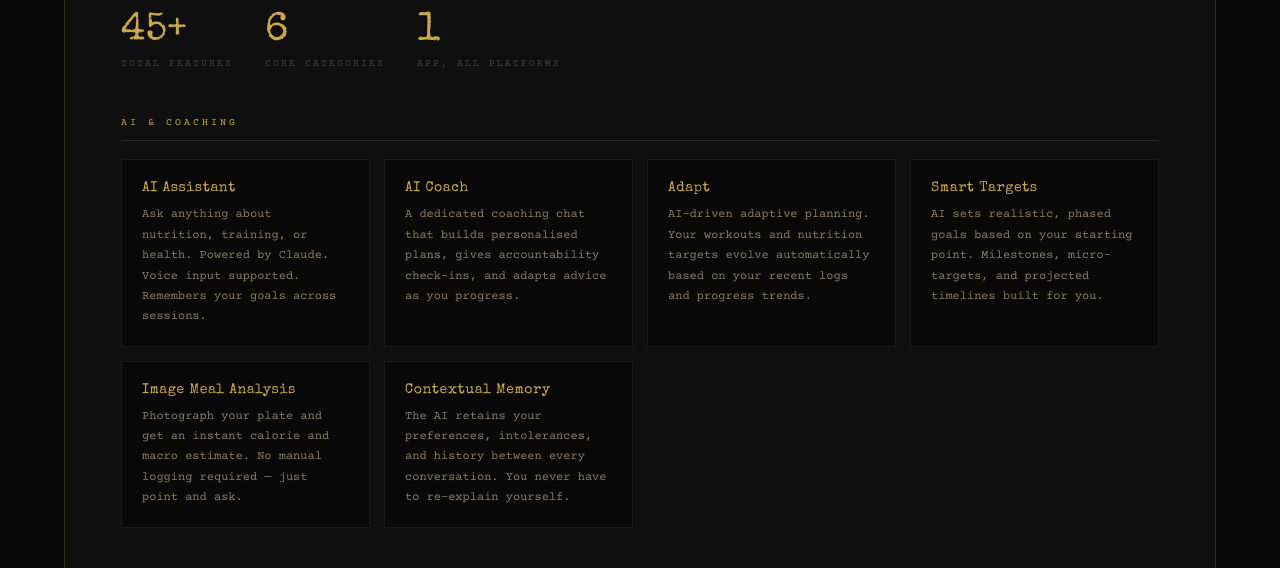
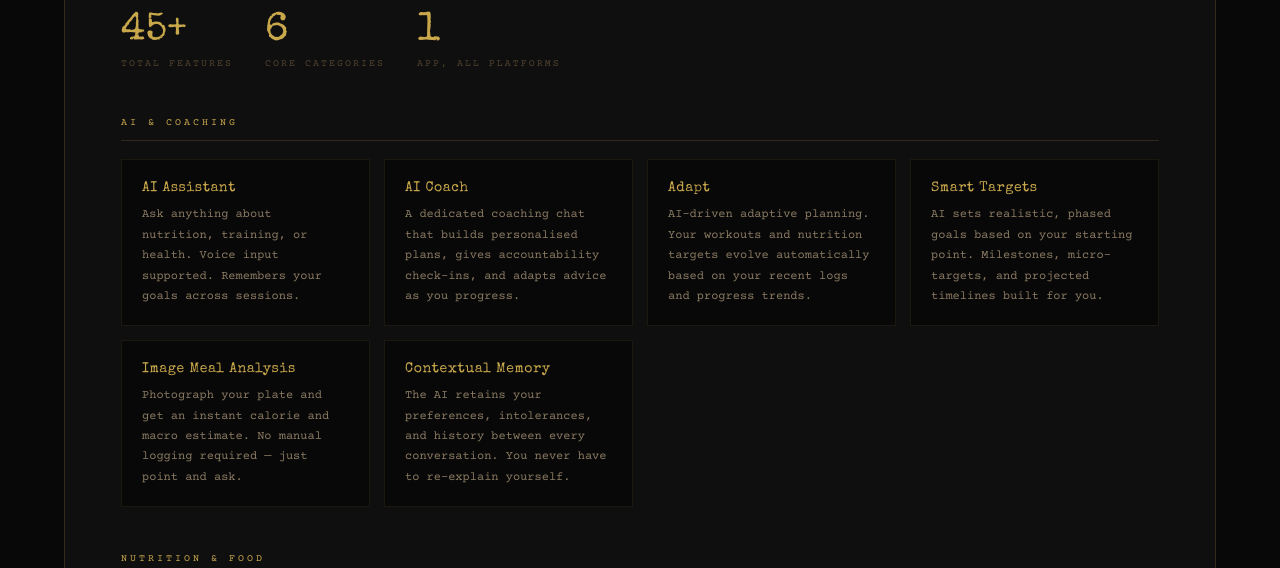
Before and after one commit to vnyss/metabollism, a Flask app: page /features in a window 1280 px wide. Shown: the part 599-1167 px from the top of the page. Run offline with Flask 3, Linux system fonts and the light colour scheme; some libraries are stand-ins or nearby versions.

Commit message:
Remove Claude branding from AI Assistant descriptions

```diff
--- a/templates/features.html
+++ b/templates/features.html
@@ -131,7 +131,7 @@
         <div class="feat-grid">
             <div class="feat-card">
                 <div class="feat-card-name">AI Assistant</div>
-                <p class="feat-card-desc">Ask anything about nutrition, training, or health. Powered by Claude. Voice input supported. Remembers your goals across sessions.</p>
+                <p class="feat-card-desc">Ask anything about nutrition, training, or health. Voice input supported. Remembers your goals across sessions.</p>
             </div>
             <div class="feat-card">
                 <div class="feat-card-name">AI Coach</div>
--- a/templates/get.html
+++ b/templates/get.html
@@ -419,7 +419,7 @@
   <!-- AI & Coaching -->
   <p style="font-family:var(--mono);font-size:10px;color:var(--gold);letter-spacing:3px;text-transform:uppercase;margin-bottom:14px;padding-bottom:8px;border-bottom:1px solid rgba(201,168,76,0.15);">AI &amp; Coaching</p>
   <div class="feature-grid" style="margin-bottom:36px;">
-    <div class="feature-tile"><h4>AI Assistant</h4><p>Ask Claude anything about nutrition, training, or health. Voice input. Remembers your goals across sessions.</p></div>
+    <div class="feature-tile"><h4>AI Assistant</h4><p>Ask anything about nutrition, training, or health. Voice input. Remembers your goals across sessions.</p></div>
     <div class="feature-tile"><h4>AI Coach</h4><p>Dedicated coaching chat with personalised plans, accountability check-ins, and adaptive advice.</p></div>
     <div class="feature-tile"><h4>Adapt</h4><p>AI-driven adaptive planning — workouts and nutrition targets evolve automatically with your progress.</p></div>
     <div class="feature-tile"><h4>Smart Targets</h4><p>AI sets realistic phased goals, milestones, and projected timelines based on your starting point.</p></div>
```
